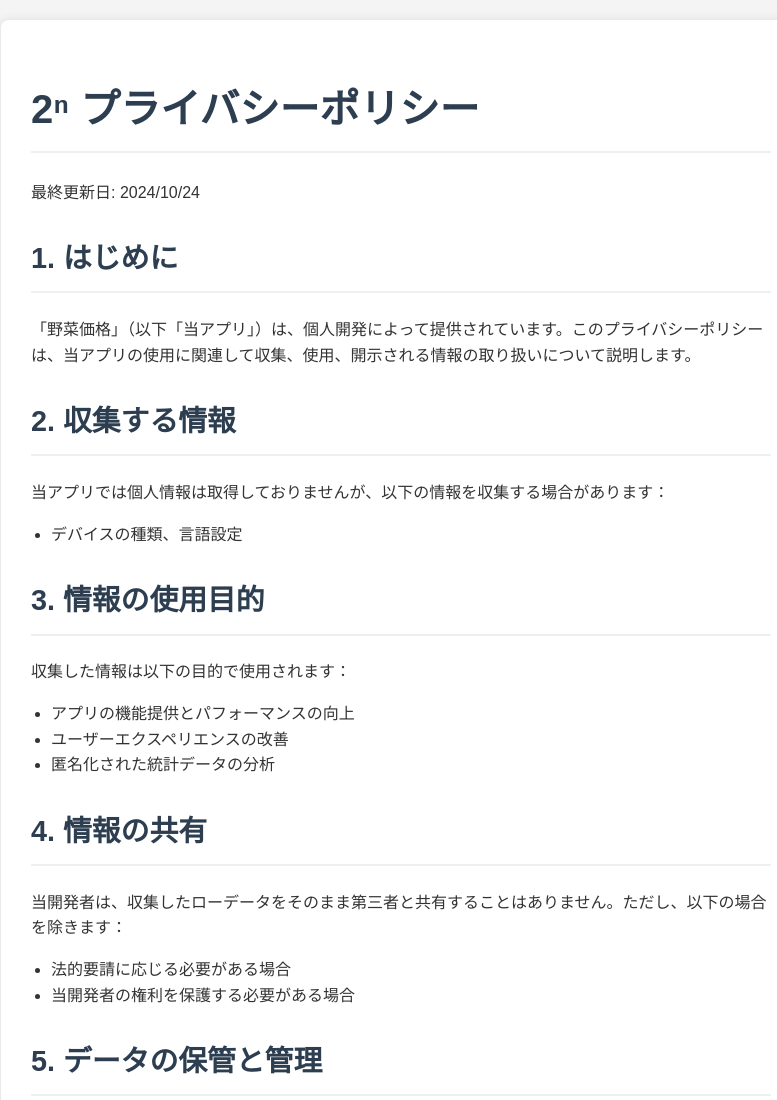
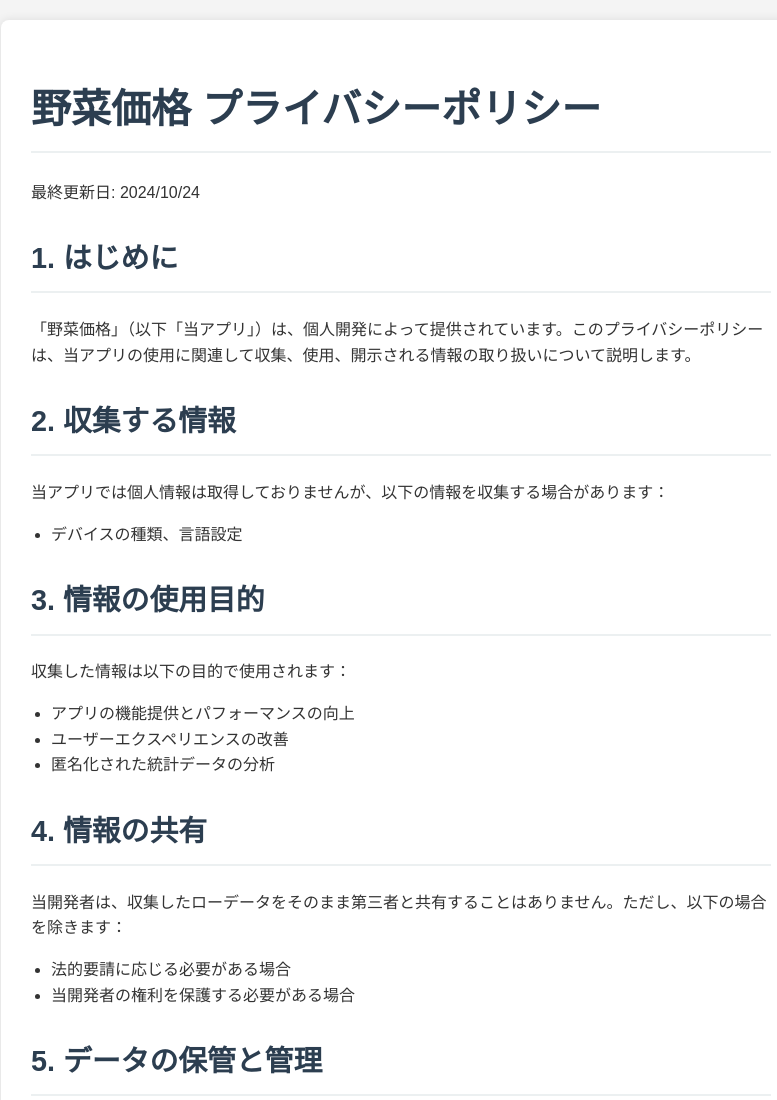
Before and after one commit to t-24maki/vegetable-support, a plain HTML site: page privacy-policy_JP.html in a window 1280 px wide. Shown: the top 1100 px of the page, without its empty margins (239-1016 px from the left). Drawn offline with Linux system fonts and the light colour scheme.

Commit message:
Update privacy-policy_JP.html

```diff
--- a/privacy-policy_JP.html
+++ b/privacy-policy_JP.html
@@ -3,12 +3,12 @@
 <head>
     <meta charset="UTF-8">
     <meta name="viewport" content="width=device-width, initial-scale=1.0">
-    <title>2ⁿ プライバシーポリシー</title>
+    <title>野菜価格 プライバシーポリシー</title>
     <link rel="stylesheet" href="styles.css">
 </head>
 <body>
     <div class="container">
-        <h1>2ⁿ プライバシーポリシー</h1>
+        <h1>野菜価格 プライバシーポリシー</h1>
         <p>最終更新日: 2024/10/24</p>
 
         <h2>1. はじめに</h2>
```
